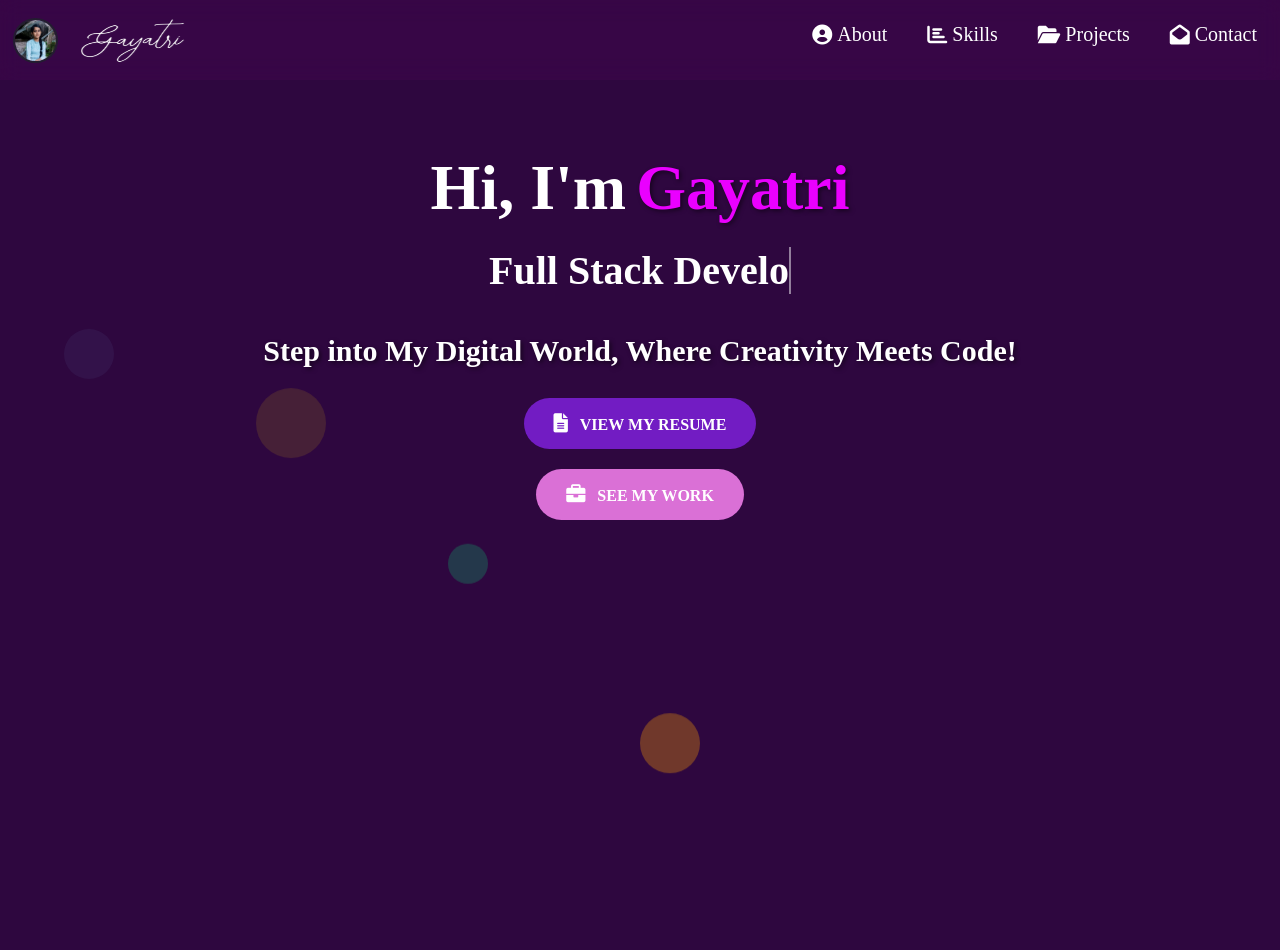
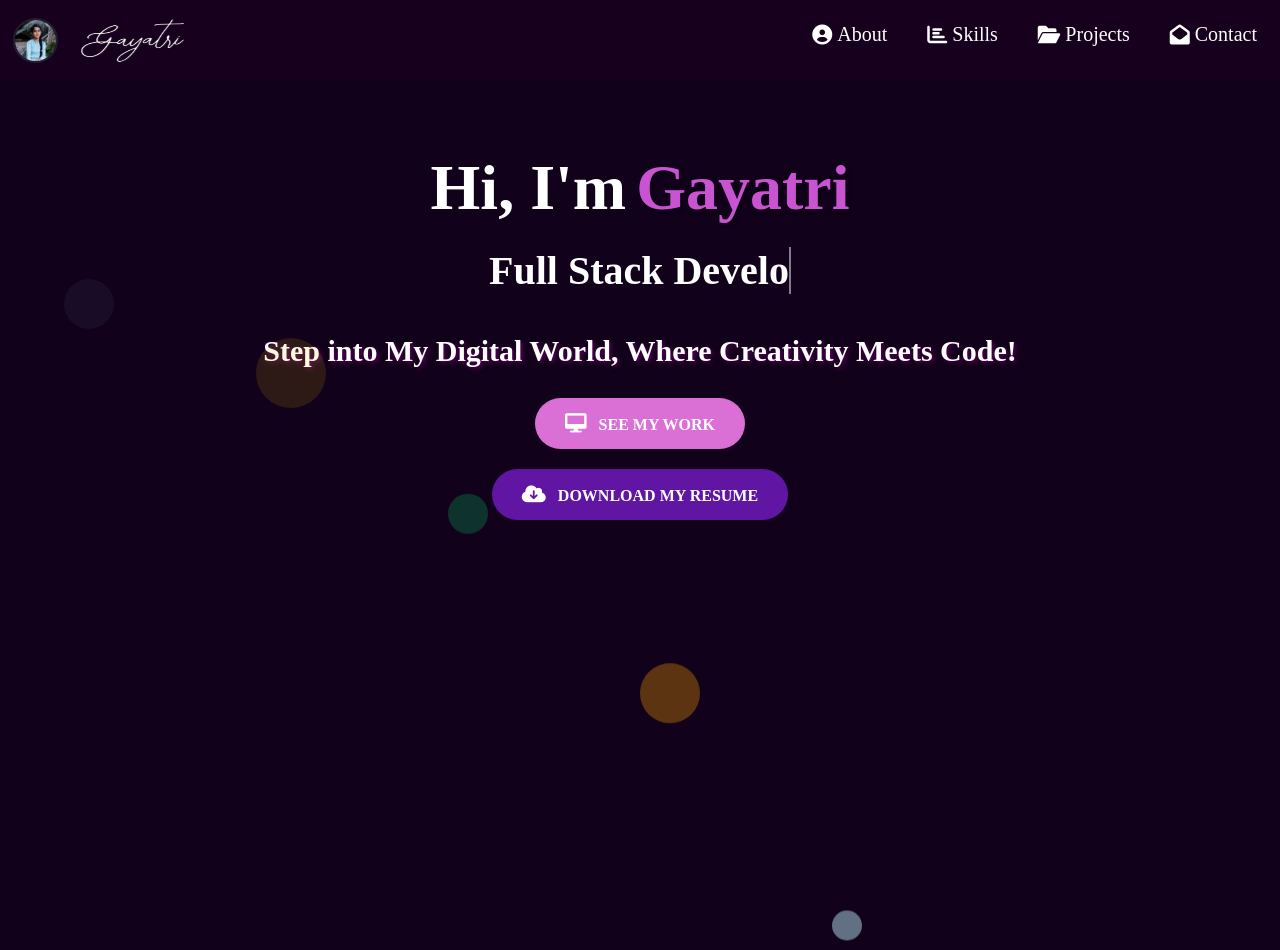
Before and after one commit to GayatriPisya/portfolio, an Angular app: page / in a window 1280 px wide. Built offline with nearby package versions, Linux system fonts and the light colour scheme.

Commit message:
updated the codes

```diff
--- a/src/app/about/about.component.css
+++ b/src/app/about/about.component.css
@@ -1,7 +1,6 @@
 .about-container {
   padding: 30px;
   margin-top: 80px; /* Adjust this value based on your navbar height */
-  background-color: #2e073f;
   color: #f5f5f5;
   font-family: 'Arial', sans-serif;
 }
--- a/src/app/home/home.component.css
+++ b/src/app/home/home.component.css
@@ -1,13 +1,3 @@
-body {
-  display: flex;
-  justify-content: center;
-  align-items: flex-start;
-  height: 100vh;
-  margin: 0;
-  padding: 0;
-  background-color: #2E073F;
-  overflow: hidden;
-}
 
 .content {
   display: flex;
@@ -34,7 +24,7 @@ body {
 .signature {
   font-family: cursive;
   font-size: 4rem;
-  color: #ea00ff;
+  color: #c854d2;
   text-shadow: 2px 2px 4px rgba(0, 0, 0, 0.5);
 }
 
@@ -59,7 +49,7 @@ body {
   color: white;
   font-size: 15px;
   font-weight: bold;
-  text-shadow: 2px 2px 4px rgba(0, 0, 0, 0.5);
+  text-shadow: 2px 2px 4px rgb(89, 4, 90);
 }
 
 .btn-primary,
@@ -76,13 +66,13 @@ body {
 }
 
 .btn-primary {
-  background-color: #721cc3;
+  background-color: #721cc3d1;
   color: white;
 }
 
 .btn-primary:hover {
   background-color: #6A0DAD;
-  box-shadow: 0 0 15px #6e16ac, 0 0 30px #6A0DAD, 0 0 60px #6A0DAD;
+  box-shadow: 0 0 15px #6e16ac, 0 0 30px #6A0DAD;
 }
 
 .btn-secondary {
@@ -92,7 +82,7 @@ body {
 
 .btn-secondary:hover {
   background-color: #C71585;
-  box-shadow: 0 0 15px #C71585, 0 0 30px #C71585, 0 0 60px #C71585;
+  box-shadow: 0 0 15px #C71585, 0 0 30px #C71585;
 }
 
 .btn-primary::after,
--- a/src/app/home/home.component.html
+++ b/src/app/home/home.component.html
@@ -9,10 +9,12 @@
     <h1>Step into My Digital World, Where Creativity Meets Code!</h1>
   </div>
 
-  <a href="#resume" class="btn-primary">
-    <i class="fas fa-file-alt"></i> View My Resume
-  </a>
-  <a href="#projects" class="btn-secondary">
-    <i class="fas fa-briefcase"></i> See My Work
-  </a>
+  <a href="#projects" class="btn-secondary" aria-label="See my work">
+    <i class="fas fa-desktop"></i>
+ See My Work
+</a>
+<a href="path/to/your/resume.pdf" class="btn-primary" aria-label="Download my resume" download>
+    <i class="fas fa-cloud-download-alt"></i> Download My Resume
+</a>
+
 </div>
--- a/src/app/navbar/navbar.component.css
+++ b/src/app/navbar/navbar.component.css
@@ -1,7 +1,7 @@
 .navbar {
     display: flex;
     justify-content: space-between;
-    background-color: rgba(128, 0, 128, 0.107);
+    background-color: rgba(59, 4, 59, 0.14);
     backdrop-filter: blur(10px);
     position: fixed;
     width: 100%;
--- a/src/styles.css
+++ b/src/styles.css
@@ -7,7 +7,7 @@
 body {
   margin: 0;
   padding: 0;
-  background-color: #2E073F;
+  background-color: #12011a;
 }
 
 html {
@@ -34,8 +34,8 @@ html {
 
 .bubble {
   position: absolute;
-  bottom: -150px;
-  background: rgba(255, 255, 255, 0.6);
+  bottom: -100px;
+  background: rgba(255, 255, 255, 0.837);
   border-radius: 50%;
   animation: rise 8s infinite;
   opacity: 0.6;
```
